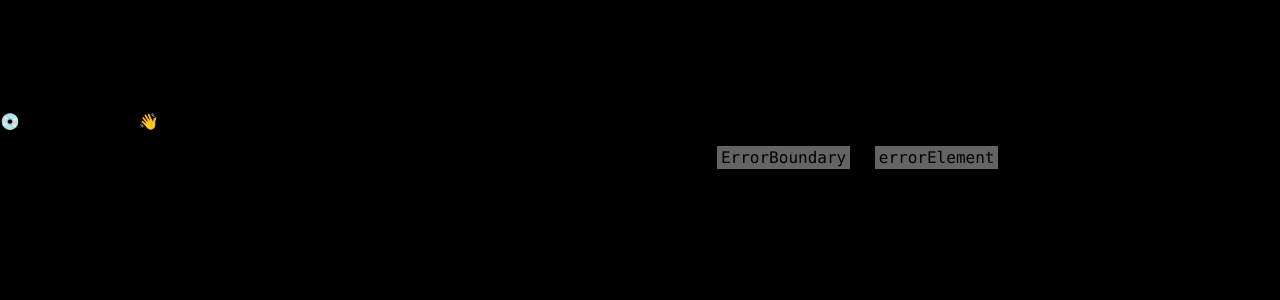
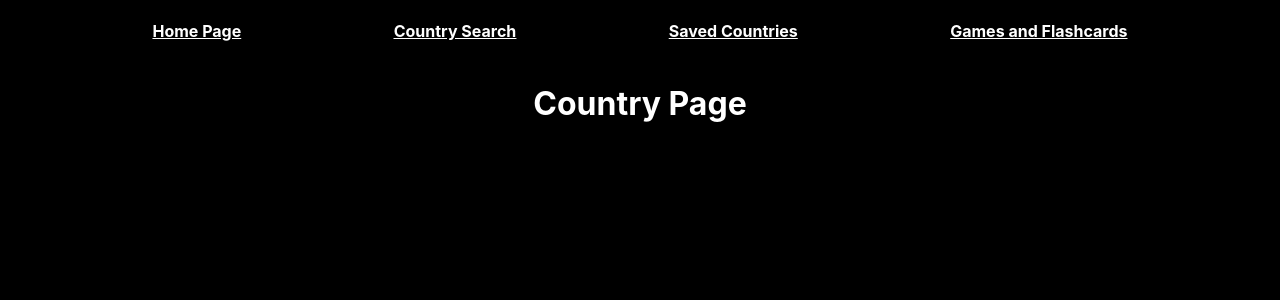
Before and after one commit to alrowntreebeech/country_facts, a React (Create React App) app: page /search/Gabon in a window 1280 px wide. Before the commit this address had no page. Shown: the top 300 px of the page. Built offline with nearby package versions, Linux system fonts and the light colour scheme.

Commit message:
Add router link to country page

```diff
--- a/src/App.js
+++ b/src/App.js
@@ -2,12 +2,14 @@ import React from 'react';
 import Root from './components/root/Root';
 import HomePage from './components/homePage/HomePage';
 import SearchPage from './components/searchPage/SearchPage';
+import CountryPage from './components/countryPage/CountryPage';
 import { RouterProvider, createBrowserRouter, createRoutesFromElements, Route } from 'react-router-dom';
 
 const router = createBrowserRouter(createRoutesFromElements(
   <Route path='/' element={ <Root /> }>
     <Route index  element={ <HomePage/> }/>
     <Route path='search' element={ <SearchPage/> }/>
+    <Route path='search/:title' element={ <CountryPage/> }></Route>
   </Route>
 ));
 
--- /dev/null
+++ b/src/components/countryPage/CountryPage.js
@@ -0,0 +1,10 @@
+import React from "react";
+import "./countryPage.css";
+
+const CountryPage = () => {
+    return (
+        <h1>Country Page</h1>
+    )
+}
+
+export default CountryPage;
--- /dev/null
+++ b/src/components/countryPage/countryPage.css
@@ -0,0 +1,3 @@
+h1 {
+    color: white;
+}
--- a/src/components/searchPage/SearchPage.js
+++ b/src/components/searchPage/SearchPage.js
@@ -1,6 +1,7 @@
 import React from "react";
 import { useSelector } from "react-redux";
 import { selectCountries } from "./searchPageSlice";
+import { Link } from "react-router-dom";
 import "./searchPage.css";
 
 const SearchPage = () => {
@@ -22,7 +23,7 @@ const SearchPage = () => {
             <div className="searchResults">
                 {countryResults.map(country => {
                     return <div className="countryResult">
-                        <h4>{country.name}</h4>
+                        <Link to={`${country.name}`}><h4>{country.name}</h4></Link>
                         <img className="countryFlag" src={country.flag} alt={country.alt}/>
                     </div>
                 })}
```
Also changed, not shown: src/components/countryPage/countryPageSlice.js (added).
